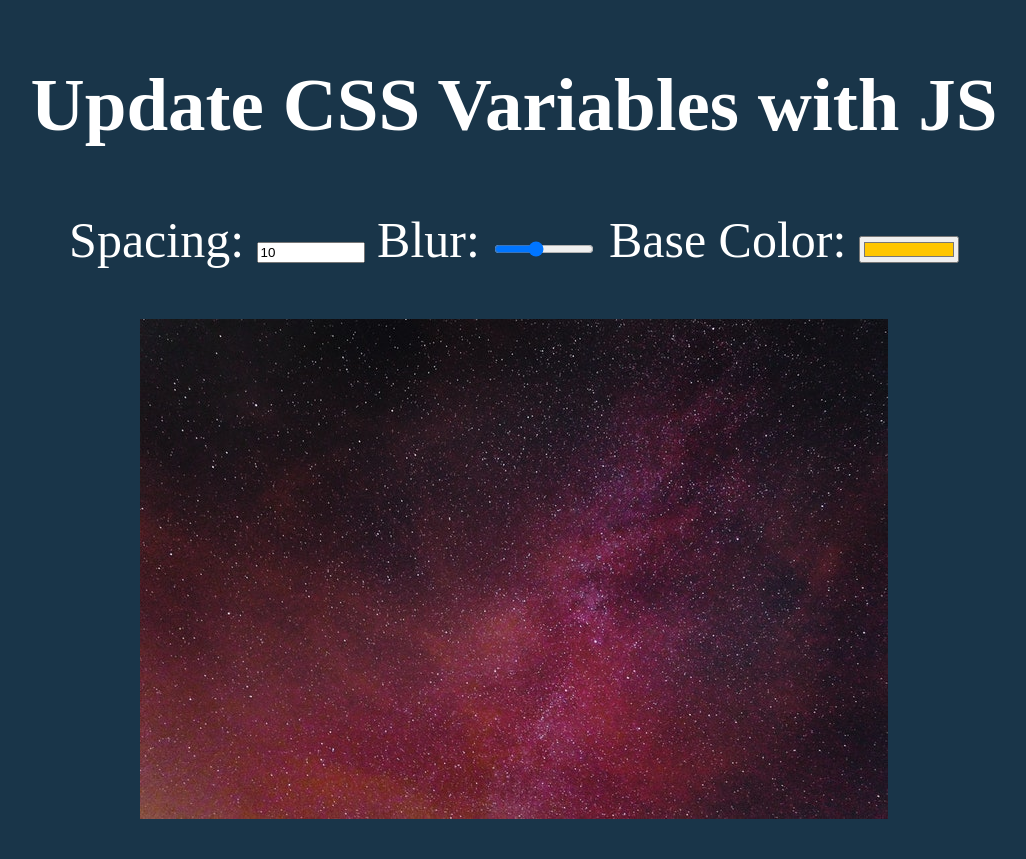
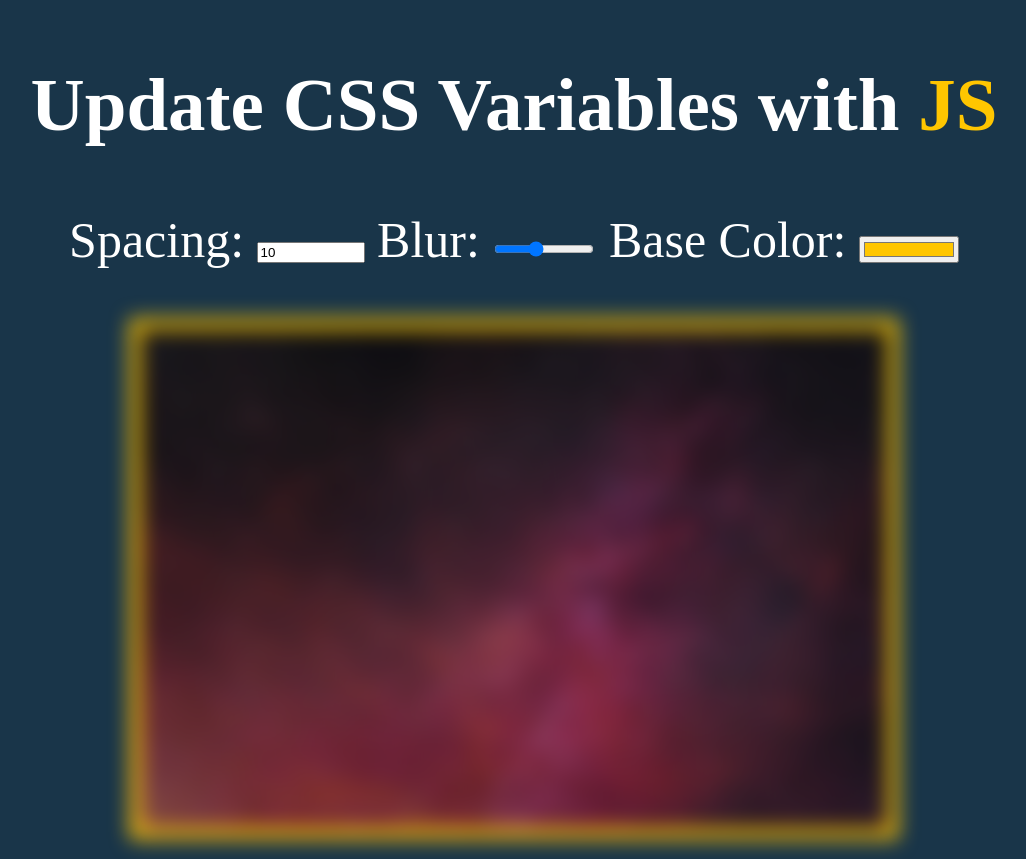
Before and after one commit to IoanHadarean/CSS-Variables-and-JS, a plain HTML site: page index.html in a window 1280 px wide. Shown: the whole page, without its empty margins (126-1152 px from the left). Drawn offline with Linux system fonts and the light colour scheme.

Commit message:
Added css variables

```diff
--- a/index.html
+++ b/index.html
@@ -1,5 +1,6 @@
 <!DOCTYPE html>
 <html lang="en">
+
 <head>
 	<meta charset="UTF-8">
 	<meta name="viewport" content="width=device-width, initial-scale=1.0">
@@ -7,22 +8,24 @@
 	<title>Scoped CSS Variables and JS</title>
 	<link rel="stylesheet" href="static/css/style.css">
 </head>
+
 <body>
-	<h2>Update CSS Variables with <span class="h1">JS</span></h2>
+	<h2>Update CSS Variables with <span class="highlight">JS</span></h2>
 
 
 	<div class="controls">
 		<label for="spacing">Spacing:</label>
-		<input type="text" name="spacing" min="10" max="200" value="10" data-sizing="px"/>
+		<input type="text" name="spacing" min="10" max="200" value="10" data-sizing="px" />
 
 		<label for="blur">Blur:</label>
-		<input type="range" name="blur" min="0" max="25" value="10" data-sizing="px"/>
+		<input type="range" name="blur" min="0" max="25" value="10" data-sizing="px" />
 
 		<label for="base">Base Color:</label>
-		<input type="color" name="base" value="#ffc600"/>
+		<input type="color" name="base" value="#ffc600" />
 	</div>
 
 	<img src="static/images/space.jpg">
 	<script src="static/js/css_variables.js"></script>
 </body>
+
 </html>
--- a/static/css/style.css
+++ b/static/css/style.css
@@ -1,3 +1,24 @@
+/*Note: this works but it's a bug from css lint */
+
+:root {
+    --base: #ffc600;
+    --spacing: 10px;
+    --blur: 10px;
+}
+
+
+img {
+    padding: var(--spacing);
+    background: var(--base);
+    filter: blur(var(--blur));
+}
+
+.highlight {
+    color: var(--base);
+}
+
+
+
 body {
     text-align: center;
     background: #193549;
--- a/static/js/css_variables.js
+++ b/static/js/css_variables.js
@@ -0,0 +1,2 @@
+const inputs = document.querySelectorAll('.controls input');
+console.log(inputs);
```
